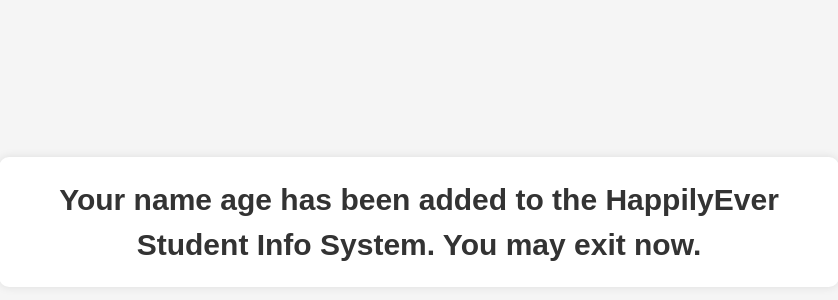
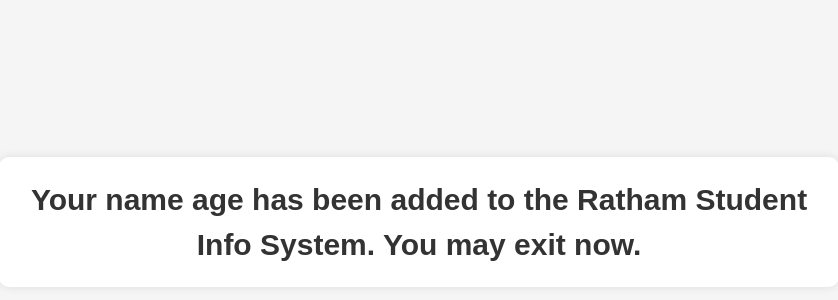
Before and after one commit to ayushman101/chatbot-react-redux, a React (Create React App) app: page /lastpage in a window 1280 px wide. Shown: the part 178-478 px from the top of the page, without its empty margins (221-1059 px from the left). Built offline with nearby package versions, Linux system fonts and the light colour scheme; what react-chatbot-kit would draw is missing.

Commit message:
made small changes

```diff
--- a/src/components/Props-Chatbot/config.js
+++ b/src/components/Props-Chatbot/config.js
@@ -8,16 +8,16 @@ import TimeSlots from './Widgets/TimeSlots'
 import AgeSelection from './Widgets/AgeSelector'
 
 const config= {
-	botName: "HappilyEverBot",
+	botName: "Ratham Bot",
 	initialMessages: [
-		createChatBotMessage("Hello, Welcome to HappilyEver Help chat",{
+		createChatBotMessage("Hello, Welcome to Ratham Help chat",{
 			widget: "options",
 		}),
 
 	],
 
 	customComponents: {
-		header: () => <div style={{fontWeight: "bolder", color: "darkblue", fontFamily: " American TypeWriter, serif", padding: "5px", borderRadius: "3px" }}>HappilyEver</div>,
+		header: () => <div style={{fontWeight: "bolder", color: "darkblue", fontFamily: " American TypeWriter, serif", padding: "5px", borderRadius: "3px" }}>Ratham</div>,
 
 	},
 
--- a/src/components/lastpage.jsx
+++ b/src/components/lastpage.jsx
@@ -7,7 +7,7 @@ const LastPage = () => {
 
   return (
     <div className='lastPage'>
-      <h1 className='lastH1'>Your name {userName} age {userAge} has been added to the HappilyEver Student Info System. You may exit now.</h1>
+      <h1 className='lastH1'>Your name {userName} age {userAge} has been added to the Ratham Student Info System. You may exit now.</h1>
     </div>
   );
 };
```
